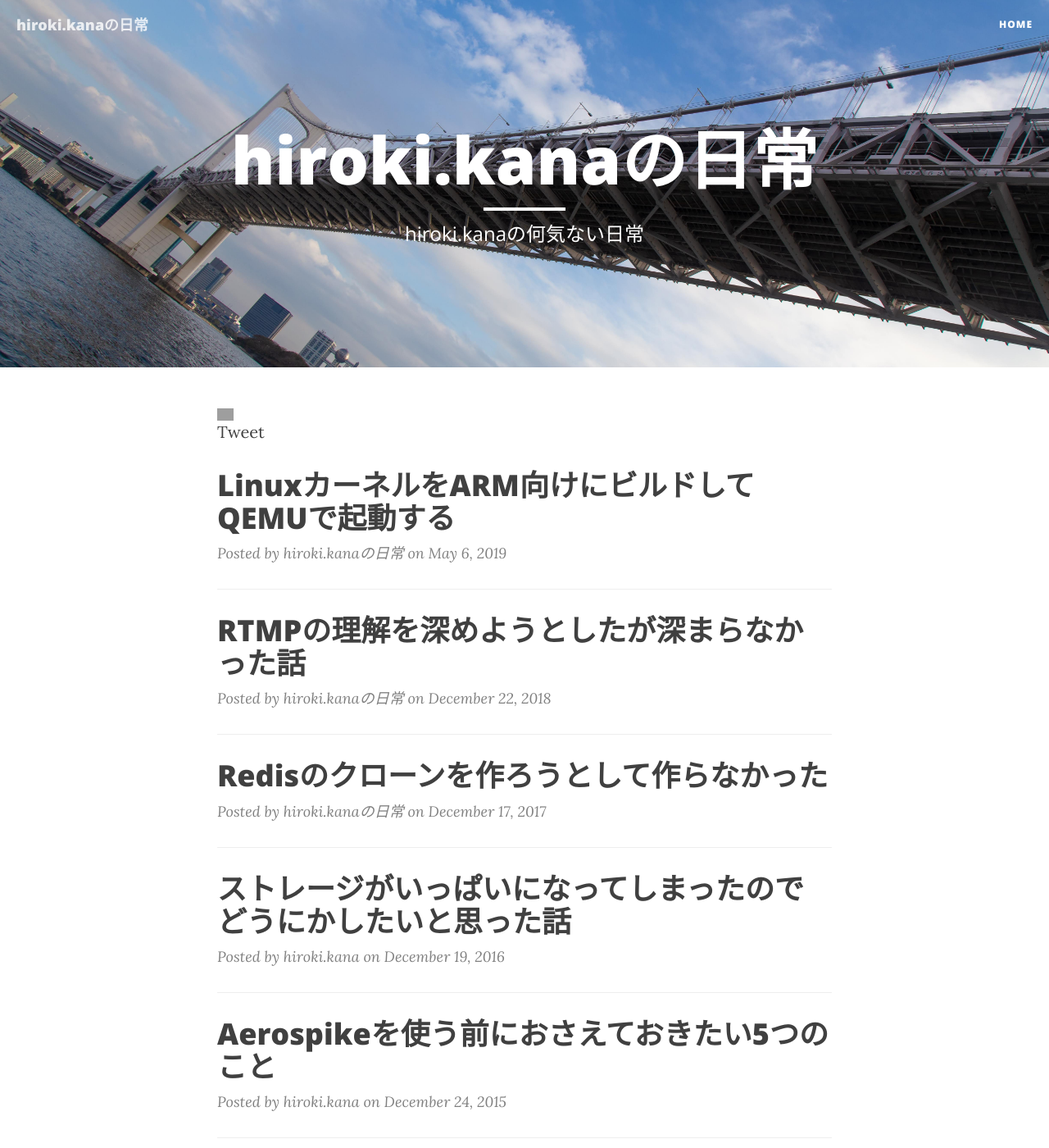
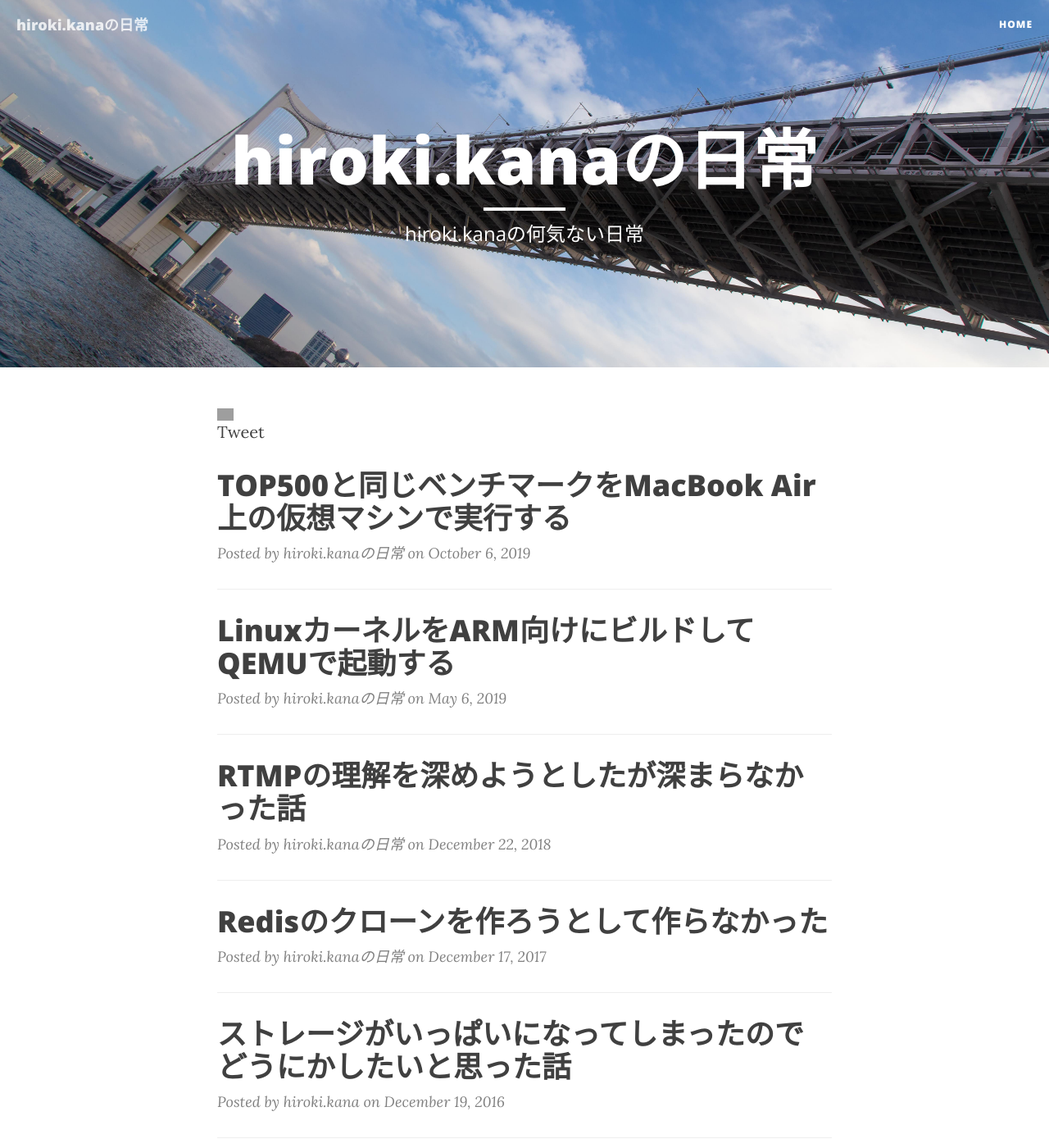
Before and after one commit to hirokikana/blog, a Jekyll site: the page built from index.html, in a window 1280 px wide and 1400 px high. Shown: the whole window at 82% size. Built offline with Jekyll 4.4.1, drawn with Linux system fonts in a browser that asks for light colours; nearby versions of some CDN libraries; the list of posts is cut into pages by our own code; comment, search, counter and statistics services are not loaded; some of the changed lines change nothing that is shown; grey boxes are pictures that could not be loaded.

Commit message:
Published HPL article

````diff
--- a/_posts/2019-10-05-hpl.md
+++ b/_posts/2019-10-05-hpl.md
@@ -1,35 +1,49 @@
 ---
 layout: post
-title: HPL
-date: 2019/10/05 12:00:00 +09:00
+title: TOP500と同じベンチマークをMacBook Air上の仮想マシンで実行する
+date: 2019/10/06 15:00:00 +09:00
 type: post
-published: false
+published: true
 status: publish
 categories:
 - dev
 tags:
 - hpl
+- TOP500
+- Linpack
 ---
+用途もないのにスペックの高いマシンを買って、時間のかかるミドルウェア等のコンパイルやメディアのエンコードの速度が向上しているのを見ると楽しいと思いませんか？私は楽しいです。
+さて、そのような趣向がある私ですが、もう少し比較対象が多いベンチマークをやってみたくなり、TOP500に注目しました。
 
- - スーパーコンピュータの性能ランキングといえばTOP500
- - TOP500はHPLというベンチマークが利用されている
- - スーパーコンピュータといえば京や地球シミュレーターのような大きな施設のイメージ
- - ランキングを見ると専用ハードウェアではなく、意外と我々が普通に利用できるマシンもある。AWSインスタンスとか
- - 意外と自分のマシンでも動くじゃないかという気持ちになり、試しにHPLを動かしてみた記録
- - HPLが何をしているかというのは、理解力が追いつかなくてよくわからなかった
- - とりあえず動かすだけが目的
-## はじめに
+TOP500は、よくスーパーコンピュータの性能ランキングの話の際に出てくるアレです。「2位じゃダメなんですか」的な話のときにも話題になったアレです。
+今まで勝手にいわゆる建物ごと作るようなスーパーコンピュータでないと、ベンチマークすら走らせられないのかなと勝手に思っていたのですが、よくよく調べてみると手元のマシンでも動かせることがわかったので、今回はその記録です。
 
+## TOP500とは
+[TOP500](https://www.top500.org/)とはスーパーコンピュータの性能ランキングとしてよく話題に出ていますが、実際にはHPLというベンチマークの結果のランキングであることがわかりました。
+HPLはLINPACKというベンチマークを並列に実行するために新たに作られたもので、TOPS50ではそれがずっと使われているようです。
+[ランキング](https://www.top500.org/lists/2019/06/)は公開されており、どの国のどのようなシステムがどのようなハードウェアで実行し、どのような結果であったかということが参照できます。
+
+ランキングを見ると、2019年6月ランキングの[136位](https://www.top500.org/site/50808)にはAmazon EC2 C5 instanceを使ってクラスタを組んだ構成がランクインしています。
+これを見るとなんとなく、自分でも現実的に用意できるのではないかという気持ちになりませんか？Amazon EC2 C5 instanceなら買おうと思えば、一応すぐ用意できそうじゃないですか(そんな大量に立ち上げるお金ないですが……
+)。
+
+## 目的
+今回は、私が持ってるような誰でも買えるマシンを使って、TOP500で利用されているHPLで性能測定をするということを目的としています。
+数年前の500位以内に入るようにどうこうしようとか、そのようなことは全く考えていないです。
+
+実際に何をやっているか理解しないで値だけを見るというのは、自分のふるまいとして正しいのかという気持ちにはなりましたが、まあまず動かすところからかな……ということで気持ちを落ち着けました。
 
 ## 環境
-とりあえず動けば何でもよかったので、下記の環境で検証を実施しました。
-  - Host
+下記の環境で検証を実施しました。
+
+ - Host
     - MacBook Air / 1.3 GHz Intel Core i5 / 8 GB 1600 MHz DDR3
   - Guest
     - VirtualBox 6.0.12
     - CentOS 7.2 / 1 GB
-HPLの実装はテネシー大学の Innovative Computing Laboratory (ICL)で実装が提供されています。これをベースにIntel MKLを利用した最適化されたバイナリが提供されてますが、試すだけならこれが一番手軽に試せると思います。今回は動かすのが目的ですし、せっかくなのでICL提供のものを利用してみることにしました。
-HPLはMPI(Message Passing Interface / 1.1準拠)とBLAS(Basic Linear Algebra Subprograms)もしくはVSIPL(Vector Signal Image Processing Library)の実装が必要です。一貫性がないことを言いますが、これはソースから入れるのがめんどくさかったのでCentOSで提供されているものを利用しました。
+
+HPLは[テネシー大学の Innovative Computing Laboratory (ICL)で実装が提供](https://www.netlib.org/benchmark/hpl/)されています。これをベースにIntel MKLを利用した最適化されたバイナリが提供されており、試すだけならこれが一番手軽に試せると思います。今回は動かすのが目的ですし、せっかくなのでICL提供のものを利用してみることにしました。
+HPLはMPI(Message Passing Interface / 1.1準拠)とBLAS(Basic Linear Algebra Subprograms)もしくはVSIPL(Vector Signal Image Processing Library)の実装が必要です。一貫性がないことを言いますが、これはソースから入れるのがめんどくさかったのでCentOSで提供されているものyumでインストールしました。
   - HPL 2.3
   - OpenMPI 1.10.0
   - OpenBLAS 0.2.15
@@ -42,7 +56,7 @@ CentOSの環境がある前提で進めます。
 sudo yum install -y openmpi openblas-devel openblas* openmpi-devel
 export PATH=$PATH:/usr/lib64/openmpi/bin
 ```
-OpenMPIに含まれるmpicc / mpirunはなぜか/usr/lib64/openmpi/bin以下に配置されているので、PATHを通しておきます。
+OpenMPIに含まれるmpicc / mpirunを利用するのですが、なぜか/usr/lib64/openmpi/bin以下に配置されているので、PATHを通しておきます。
 恒常的に設定するには.bashrc等に含めておく必要があります。
 
 ここまででHPLをコンパイルする準備が整いました。
@@ -78,10 +92,41 @@ cd bin/Linux_PII_CBLAS_gm/
 mpirun -np 4 ./xhpl
 ```
 
+下記のような出力が出るのですが、全部passedとなっているのできちんと動いています。
+```
+(略)
+--------------------------------------------------------------------------------
+||Ax-b||_oo/(eps*(||A||_oo*||x||_oo+||b||_oo)*N)=   3.53029565e-03 ...... PASSED
+================================================================================
+T/V                N    NB     P     Q               Time                 Gflops
+--------------------------------------------------------------------------------
+WR00R2R4        1000     4     4     1               0.09             7.5169e+00
+HPL_pdgesv() start time Sun Oct  6 03:55:03 2019
+
+HPL_pdgesv() end time   Sun Oct  6 03:55:03 2019
+
+--------------------------------------------------------------------------------
+||Ax-b||_oo/(eps*(||A||_oo*||x||_oo+||b||_oo)*N)=   4.02169456e-03 ...... PASSED
+================================================================================
+
+Finished    864 tests with the following results:
+            864 tests completed and passed residual checks,
+              0 tests completed and failed residual checks,
+              0 tests skipped because of illegal input values.
+--------------------------------------------------------------------------------
+
+End of Tests.
+================================================================================
+```
+ベンチマークで利用するパラメーターはカレントディレクトリのHPL.datで指定するのですが、これが何を示しているのかまだ理解していません。
+Intel MKLのドキュメントにある[HPL Application Note](https://software.intel.com/en-us/articles/performance-tools-for-software-developers-hpl-application-note/)のTuningを雑に読んだところによると問題サイズとブロックサイズが重要な要素になっているように見受けられるので、クラスタの構成に合わせてチューニングしていくということなのでしょうか。
+
+私が行った直近の結果を見ると7.5Gflopsとあるので、比較のために1994年11月TOP500のランキングを見たところ、[89位のコンピュータ](https://www.top500.org/site/47530)が7.4Gflopsでした。1994年のスーパーコンピューターが持ち運べていると思うと、どこか感慨深いものがありますね。
+
 ## まとめ
-単一のノードで実行しましたが、MPIに準拠していれば複数のノードで並列に実行することができます(検証してませんが、理屈上はできると理解)。HPLで利用されている計算がどの部分が並列化するとどのような効果があるかということについては全く理解をしていないのですが、そのあたりがHPLで最適化・パフォーマンスチューニングを行ううえでの醍醐味なのだろうと思います。
+単一のノードで実行しましたが、複数のノードで並列に実行するところから本番のようです。実際にどのあたりが勘所なのか理解が及んでいませんが、各種パラメータやクラスタの構成あたりがHPLで最適化・パフォーマンスチューニングを行ううえでの醍醐味なのだろうと思っています。
 
-今後の目的としては、HPLの内容について基本的な理解を深めるというあたりでしょうか。
+今後の目的としては、そもそもLinkpackベンチマークが何をしているか理解するあたりでしょうか。
 
 ## 参考サイト
  - [HPL - A Portable Implementation of the High-Performance Linpack Benchmark for Distributed-Memory Computers](https://www.netlib.org/benchmark/hpl/)
````
